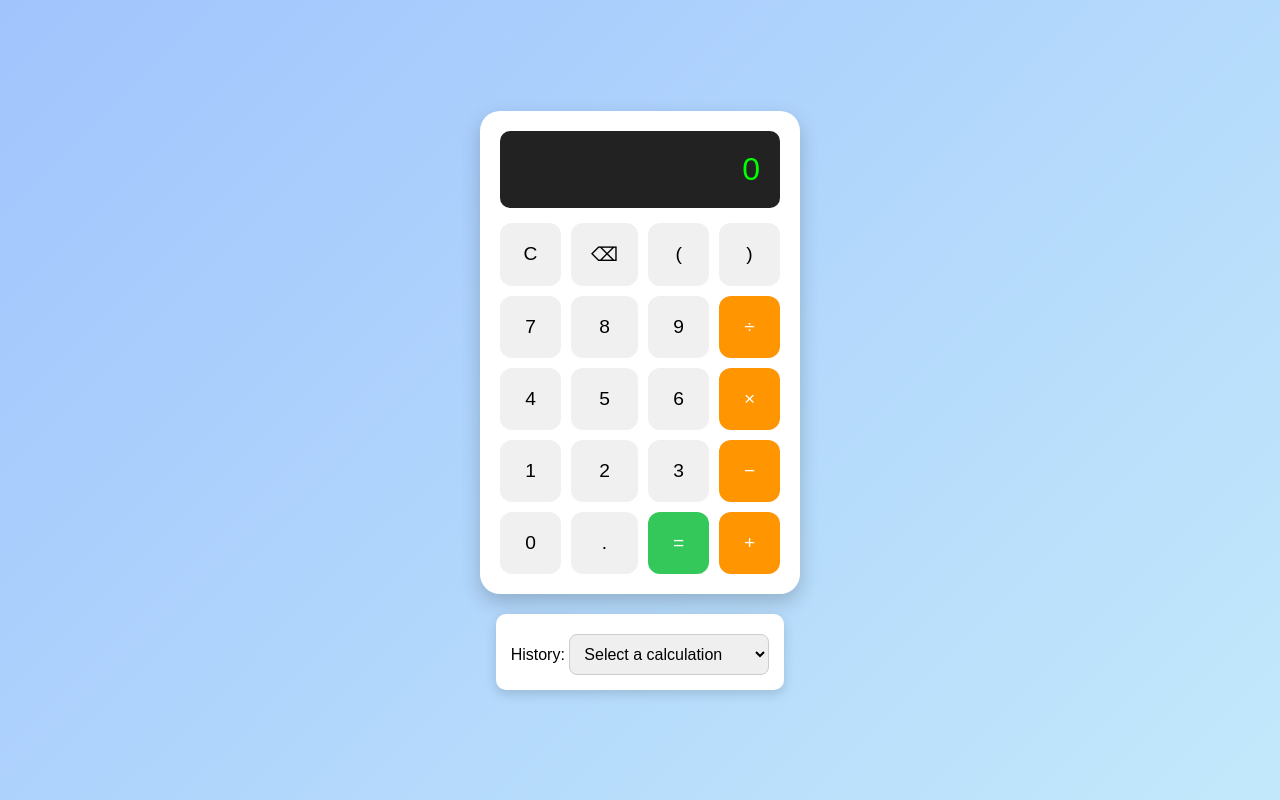
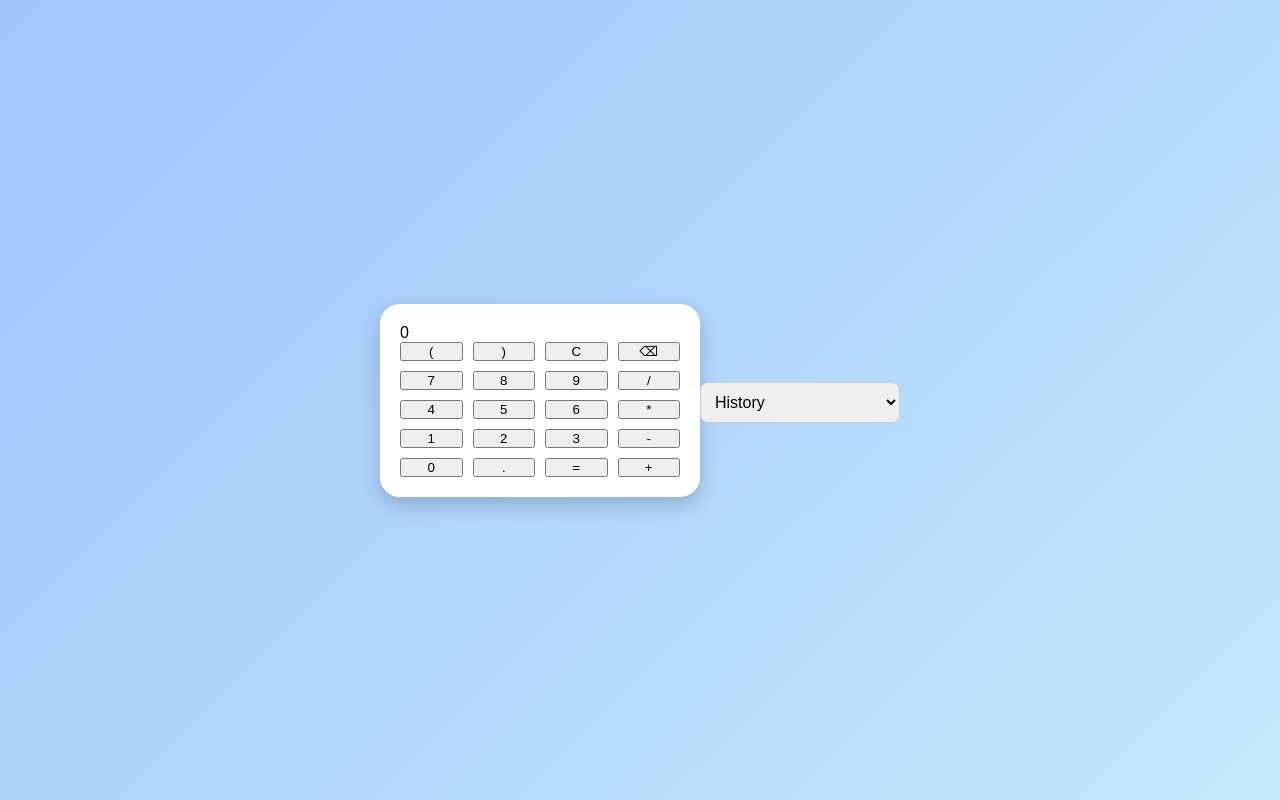
Before and after one commit to sandeep200502/calculator, a plain HTML site: page index.html in a window 1280 px wide. Drawn offline with Linux system fonts and the light colour scheme.

Commit message:
Update index.html

```diff
--- a/index.html
+++ b/index.html
@@ -2,53 +2,50 @@
 <html lang="en">
 <head>
   <meta charset="UTF-8">
-  <meta name="viewport" content="width=device-width, initial-scale=1">
-  <title>Simple Calculator</title>
+  <title>Basic Calculator</title>
   <link rel="stylesheet" href="style.css">
 </head>
 <body>
 
-  <div class="container">
 <div class="calculator">
-      <div class="display" id="display">0</div>
+  <div id="display">0</div>
 
   <div class="buttons">
-        <button class="btn" onclick="clearDisplay()">C</button>
-        <button class="btn" onclick="backspace()">⌫</button>
-        <button class="btn" onclick="appendOperator('(')">(</button>
-        <button class="btn" onclick="appendOperator(')')">)</button>
+    <button onclick="appendBracket('(')">(</button>
+    <button onclick="appendBracket(')')">)</button>
+    <button onclick="clearDisplay()">C</button>
+    <button onclick="backspace()">⌫</button>
 
-        <button class="btn" onclick="appendNumber('7')">7</button>
-        <button class="btn" onclick="appendNumber('8')">8</button>
-        <button class="btn" onclick="appendNumber('9')">9</button>
-        <button class="btn operator" onclick="appendOperator('/')">÷</button>
+    <button onclick="appendNumber('7')">7</button>
+    <button onclick="appendNumber('8')">8</button>
+    <button onclick="appendNumber('9')">9</button>
+    <button onclick="appendOperator('/')">/</button>
 
-        <button class="btn" onclick="appendNumber('4')">4</button>
-        <button class="btn" onclick="appendNumber('5')">5</button>
-        <button class="btn" onclick="appendNumber('6')">6</button>
-        <button class="btn operator" onclick="appendOperator('*')">×</button>
+    <button onclick="appendNumber('4')">4</button>
+    <button onclick="appendNumber('5')">5</button>
+    <button onclick="appendNumber('6')">6</button>
+    <button onclick="appendOperator('*')">*</button>
 
-        <button class="btn" onclick="appendNumber('1')">1</button>
-        <button class="btn" onclick="appendNumber('2')">2</button>
-        <button class="btn" onclick="appendNumber('3')">3</button>
-        <button class="btn operator" onclick="appendOperator('-')">−</button>
+    <button onclick="appendNumber('1')">1</button>
+    <button onclick="appendNumber('2')">2</button>
+    <button onclick="appendNumber('3')">3</button>
+    <button onclick="appendOperator('-')">-</button>
 
-        <button class="btn" onclick="appendNumber('0')">0</button>
-        <button class="btn" onclick="appendNumber('.')">.</button>
-        <button class="btn equals" onclick="calculate()">=</button>
-        <button class="btn operator" onclick="appendOperator('+')">+</button>
+    <button onclick="appendNumber('0')">0</button>
+    <button onclick="appendNumber('.')">.</button>
+    <button onclick="calculate()">=</button>
+    <button onclick="appendOperator('+')">+</button>
   </div>
 </div>
 
-    <!-- History dropdown -->
-    <div class="history-section">
-      <label for="history">History:</label>
+<!-- Small dropdown for history -->
+<div class="history-dropdown">
   <select id="history" onchange="loadHistory()">
-        <option value="">Select a calculation</option>
+    <option value="">History</option>
   </select>
-    </div>
 </div>
 
 <script src="script.js"></script>
+
 </body>
 </html>
```
Lines whose indentation alone changed are shown as unchanged.
